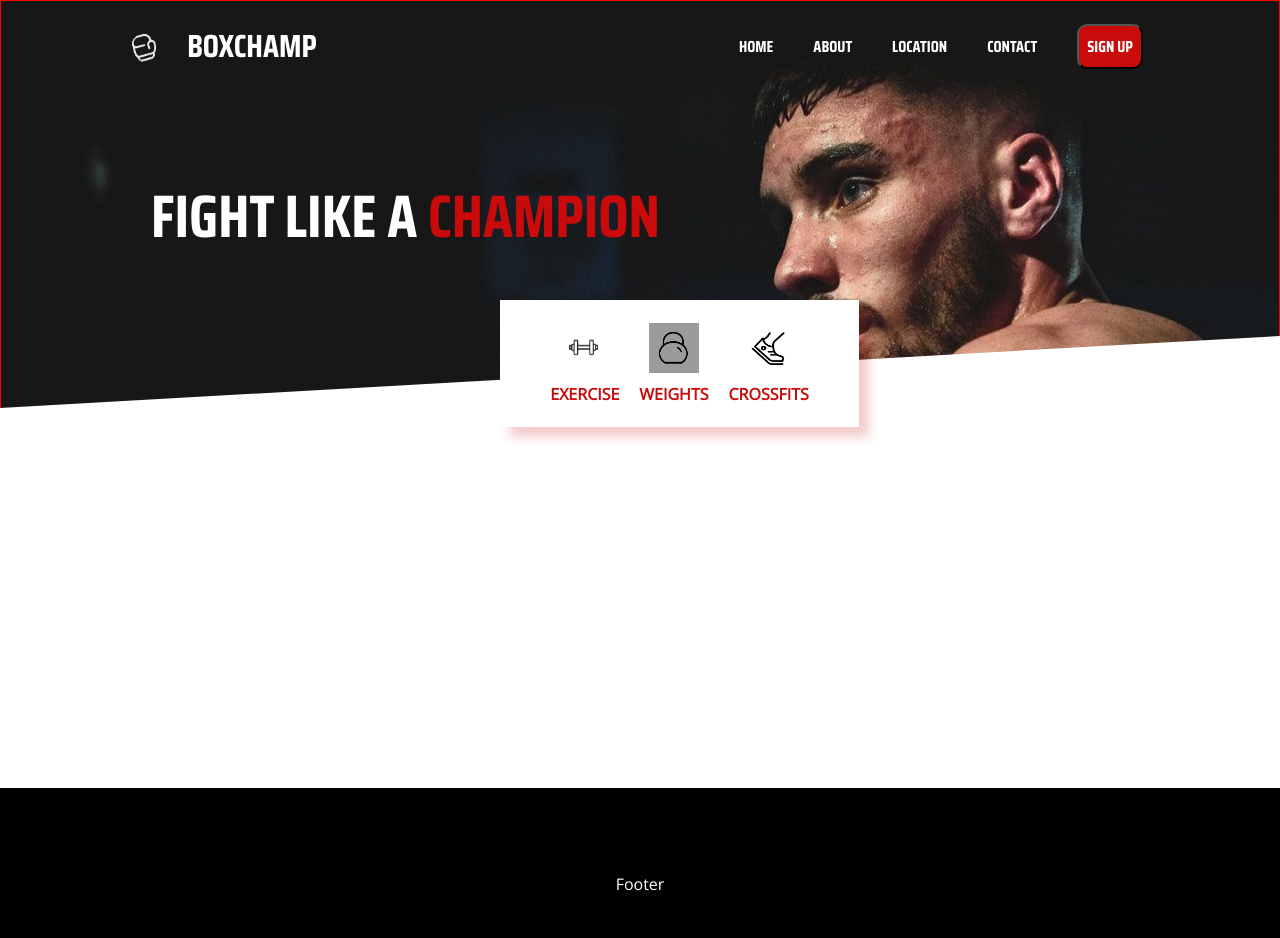
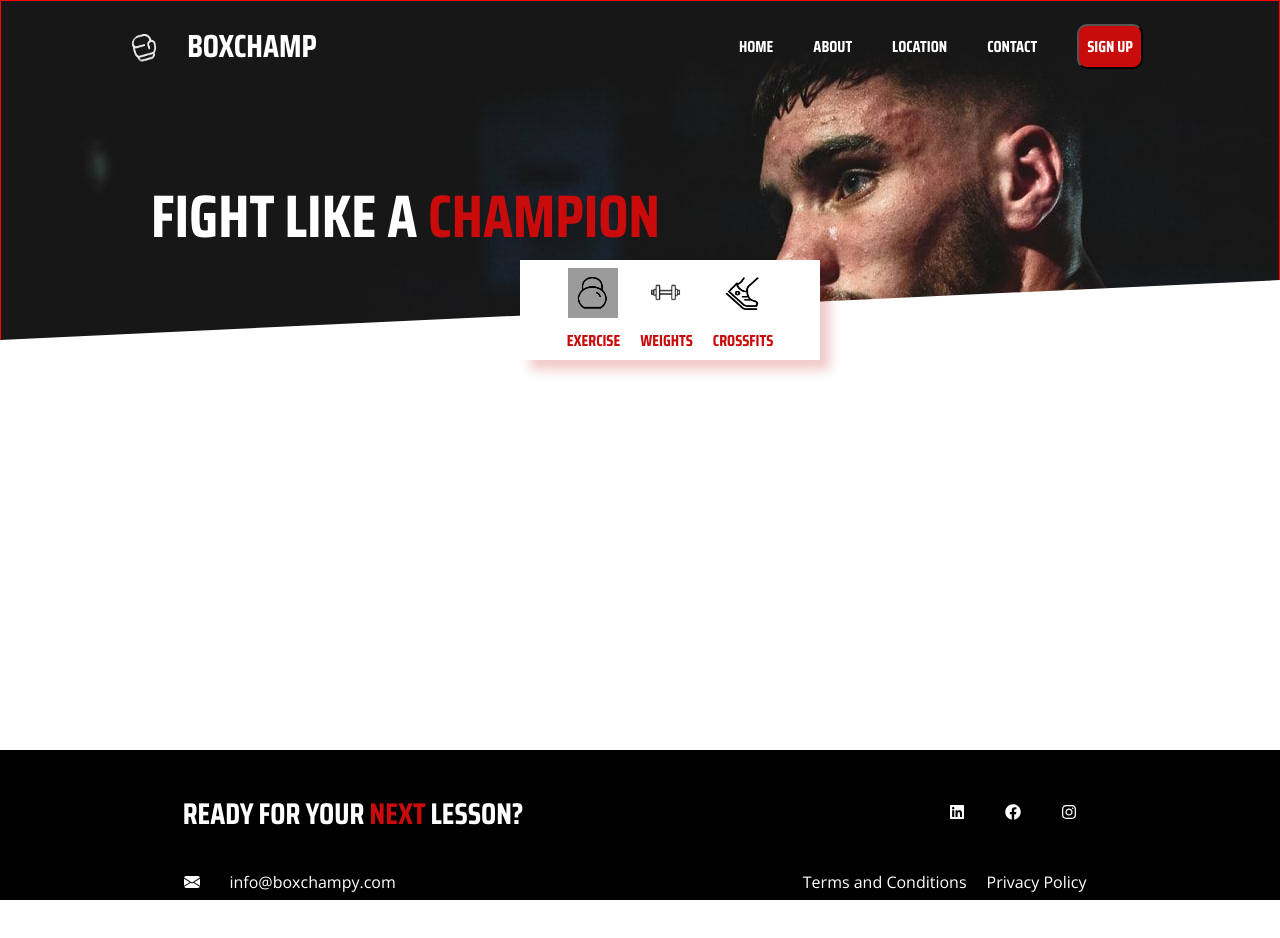
Before and after one commit to TheRealKwabena/BoxingWeb, a React (Create React App) app in the folder boxing_ui/: page / in a window 1280 px wide. Shown: the top 938 px of the page. After the commit the page ends 900 px from the top, so only its background shows below. Built offline with nearby package versions, Linux system fonts and the light colour scheme.

Commit message:
feat: footer styling finished

```diff
--- a/boxing_ui/package.json
+++ b/boxing_ui/package.json
@@ -14,6 +14,7 @@
     "react": "^18.2.0",
     "react-bootstrap": "^2.7.0",
     "react-dom": "^18.2.0",
+    "react-icons": "^4.7.1",
     "react-router-dom": "^6.7.0",
     "react-scripts": "5.0.1",
     "styled-components": "^5.3.6",
--- a/boxing_ui/src/AccessoryElements.ts
+++ b/boxing_ui/src/AccessoryElements.ts
@@ -6,10 +6,10 @@ export const Card = styled.div`
     display:flex;
     justify-content: center;
     align-items: center;
-    width: 359px;
-    height: 127px;
-    top: 300px;
-    left: 500px;
+    width: 300px;
+    height: 100px;
+    top: 260px;
+    left: 520px;
     box-shadow: 10px 10px 10px rgba(202, 47, 47, 0.25);
     z-index: 9;
 
--- a/boxing_ui/src/App.css
+++ b/boxing_ui/src/App.css
@@ -28,5 +28,7 @@
   font-weight:700;
   color: #C90B0B;
   margin-top: 10px;
+  font-family: 'Saira Condensed', sans-serif;
+  font-weight: bolder;
 
 }
--- a/boxing_ui/src/App.tsx
+++ b/boxing_ui/src/App.tsx
@@ -12,11 +12,11 @@ import running from './assets/running1-removebg-preview.png'
 function App() {
   const [items, setItems] = useState([{
     text: 'exercise',
-    image: dumbbell
+    image: kettlebell
   },
   {
     text: 'weights',
-    image: kettlebell
+    image: dumbbell
   },
   {
     text:'crossfits',
--- a/boxing_ui/src/components/Footer/Elements.ts
+++ b/boxing_ui/src/components/Footer/Elements.ts
@@ -9,7 +9,24 @@ export const Body = styled.div`
     color: #FFFFFF;
     position: absolute;
     width: 100%;
-    min-height: 15vw;
+    min-height: 150px;
     bottom: 0
 
 `
+export const SocialMediaContainer = styled.div `
+    display: flex;
+    justify-content: center;
+    align-items: center;
+
+`
+export const FooterText = styled.footer `
+    color: #FFFFFF;
+    width: 100%
+    display: flex;
+    justify-content: space-around;
+    align-items: center
+    position:absolute;
+    bottom: 5px;
+
+
+`
--- a/boxing_ui/src/components/Footer/Footer.css
+++ b/boxing_ui/src/components/Footer/Footer.css
@@ -9,3 +9,60 @@
 
 
 }
+.text-container {
+    display:flex;
+    justify-content: space-around;
+    align-items: center;
+    position: absolute;
+    top: 10px;
+
+    width: 100%
+
+}
+.footer {
+    display:flex;
+    justify-content: space-around;
+    align-items: center;
+    position: absolute;
+    bottom: 5px;
+    width: 100vw
+}
+#text {
+    text-transform: uppercase;
+    font-family: 'Saira Condensed', sans-serif;
+    font-weight: bolder;
+    font-size: 30px
+}
+#icons {
+    display:flex;
+    justify-content: center;
+    align-items: center;
+}
+#icons li {
+    list-style: none;
+    padding: 0px 20px;
+    position: relative;
+  }
+#icons li a {
+    text-decoration: none;
+    color: #FFFFFF;
+}
+
+.right-text {
+    display:flex;
+    align-items: center;
+    justify-content: space-around;
+    text-align: center;
+}
+.right-text p {
+    margin: 2px 10px;
+}
+.left-text {
+    display:flex;
+    align-items: center;
+    justify-content: space-around;
+    text-align: center;
+}
+.left-text p {
+    margin: 2px 30px;
+}
--- a/boxing_ui/src/components/Footer/Footer.tsx
+++ b/boxing_ui/src/components/Footer/Footer.tsx
@@ -1,9 +1,35 @@
 import React from 'react'
-import {Body} from './Elements'
+import {Body, SocialMediaContainer, FooterText} from './Elements'
+import {FaLinkedin, FaFacebook, FaInstagram} from 'react-icons/fa'
+import {BsFillEnvelopeFill} from 'react-icons/bs'
+
+import './Footer.css'
 const Footer = () => {
   return (
     <Body>
-      <p>Footer</p>
+      <div className='text-container'>
+        <p id='text'>Ready for your <span style={{color: '#C90B0B'}}>next </span>lesson?</p>
+        <SocialMediaContainer>
+        <ul id='icons'>
+          <li> <a href='linkedin.com'> <FaLinkedin/></a></li>
+          <li> <a href='facebook.com'> <FaFacebook/></a></li>
+          <li> <a href='instagram.com'> <FaInstagram/></a></li>
+        </ul>
+      </SocialMediaContainer>
+      </div>
+      <div className='footer'>
+        <div className='left-text'>
+        <BsFillEnvelopeFill/>
+        <p style={{color: '#FFFFFF'}}>info@boxchampy.com</p>
+        </div>
+        <div className='right-text'>
+        <p style={{color: '#FFFFFF'}}> Terms and Conditions</p>
+        <p style={{color: '#FFFFFF'}}> Privacy Policy</p>
+        </div>
+
+
+      </div>
+
     </Body>
   )
 }
--- a/boxing_ui/src/components/MainSection/MainSection.tsx
+++ b/boxing_ui/src/components/MainSection/MainSection.tsx
@@ -5,7 +5,7 @@ import {Section, Card} from './MainSectionElements'
 const MainSection = () => {
   return (
   <Section>
-    <Card></Card>
+
   </Section>
   )
 }
--- a/boxing_ui/src/components/MainSection/MainSectionElements.ts
+++ b/boxing_ui/src/components/MainSection/MainSectionElements.ts
@@ -6,6 +6,7 @@ export const Section = styled.div `
   position: relative;
 
 
+
 `
 export const Card = styled.div `
 
--- a/boxing_ui/src/components/TopSection/TopSectionElements.ts
+++ b/boxing_ui/src/components/TopSection/TopSectionElements.ts
@@ -2,7 +2,7 @@ import styled from 'styled-components'
 
 export const Section = styled.div `
 
-    min-height: 60vh;
+    min-height: 400px;
     width: 100vw;
     display:flex;
     justify-content: space-around;
```
Also changed, not shown: 1 other file (tests, documents, lock files or other folders).
